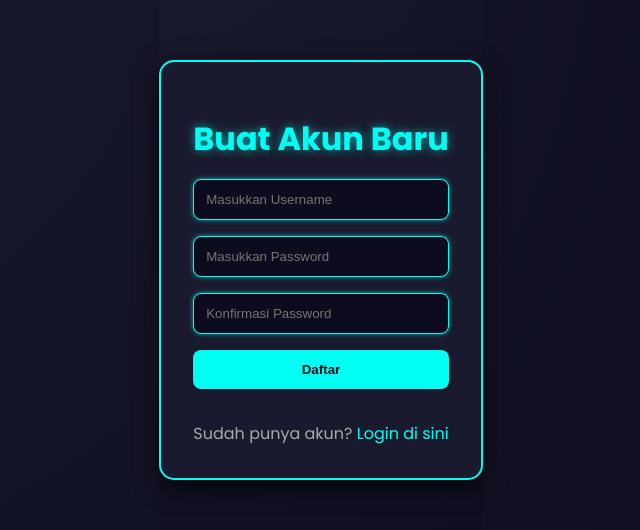
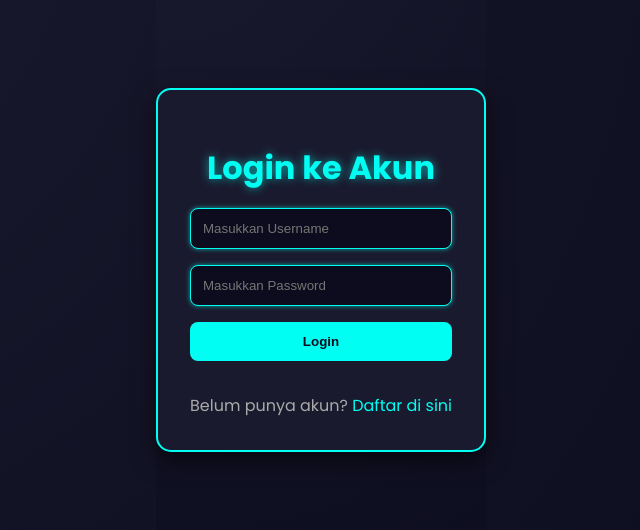
Before and after one commit to fyomell/web-create-panel, a website: page public/login.html in a window 1280 px wide. Shown: the part 130-660 px from the top of the page, without its empty margins (319-959 px from the left). Drawn offline with Linux system fonts and the light colour scheme.

Commit message:
Update login.html

```diff
--- a/public/login.html
+++ b/public/login.html
@@ -3,202 +3,80 @@
 <head>
     <meta charset="UTF-8">
     <meta name="viewport" content="width=device-width, initial-scale=1.0">
-    <title>Daftar Akun</title>
+    <title>Login</title>
     <link href="https://fonts.googleapis.com/css2?family=Poppins:wght@400;700&display=swap" rel="stylesheet">
     <style>
-        :root {
-            --dark-bg: #0c0c1e;
-            --card-bg: #1a1a2e;
-            --neon-cyan: #00fff2;
-            --neon-shadow: rgba(0, 255, 242, 0.6);
-            --text-color: #e0e0e0;
-            --light-text: #aaa;
-            --btn-text: #0c0c1e;
-        }
-
-        body,
-        html {
-            margin: 0;
-            padding: 0;
-            font-family: 'Poppins', sans-serif;
-            background: radial-gradient(circle at top left, var(--card-bg), var(--dark-bg));
-            color: var(--text-color);
-            height: 100%;
-            display: flex;
-            justify-content: center;
-            align-items: center;
-        }
-
-        .auth-container {
-            max-width: 400px;
-            width: 90%;
-            margin: 2rem auto;
-            background-color: var(--card-bg);
-            padding: 2rem;
-            border-radius: 15px;
-            border: 2px solid var(--neon-cyan);
-            box-shadow: 0 8px 25px rgba(0, 0, 0, 0.6);
-            text-align: center;
-        }
-
-        h1 {
-            color: var(--neon-cyan);
-            text-shadow: 0 0 10px var(--neon-shadow);
-            margin-bottom: 1rem;
-        }
-
-        .input-group {
-            display: flex;
-            flex-direction: column;
-            gap: 1rem;
-            margin-bottom: 2rem;
-        }
-
-        input {
-            width: 100%;
-            box-sizing: border-box;
-            padding: 0.75rem;
-            border-radius: 0.5rem;
-            border: 1px solid var(--neon-cyan);
-            background-color: var(--dark-bg);
-            color: var(--text-color);
-            outline: none;
-            box-shadow: 0 0 5px var(--neon-shadow);
-        }
-
-        button {
-            width: 100%;
-            padding: 0.75rem 1.5rem;
-            border: none;
-            background-color: var(--neon-cyan);
-            color: var(--btn-text);
-            border-radius: 0.5rem;
-            font-weight: bold;
-            cursor: pointer;
-            transition: all 0.3s ease;
-        }
-
-        button:disabled {
-            background-color: #555;
-            cursor: not-allowed;
-        }
-
-        button:hover:not(:disabled) {
-            background-color: #00b8d4;
-        }
-
-        .auth-link {
-            margin-top: 1.5rem;
-            color: var(--light-text);
-        }
-
-        .auth-link a {
-            color: var(--neon-cyan);
-            text-decoration: none;
-        }
-
-        .status-message {
-            margin-top: 1rem;
-            padding: 1rem;
-            border-radius: 8px;
-            text-align: center;
-            display: none;
-            background-color: rgba(244, 67, 54, 0.2);
-            color: #f44336;
-            word-wrap: break-word;
-        }
+        :root { --dark-bg: #0c0c1e; --card-bg: #1a1a2e; --neon-cyan: #00fff2; --neon-shadow: rgba(0, 255, 242, 0.6); --text-color: #e0e0e0; --light-text: #aaa; --btn-text: #0c0c1e; }
+        body, html { margin: 0; padding: 0; font-family: 'Poppins', sans-serif; background: radial-gradient(circle at top left, var(--card-bg), var(--dark-bg)); color: var(--text-color); height: 100%; display: flex; justify-content: center; align-items: center; }
+        .auth-container { max-width: 400px; width: 90%; margin: 2rem auto; background-color: var(--card-bg); padding: 2rem; border-radius: 15px; border: 2px solid var(--neon-cyan); box-shadow: 0 8px 25px rgba(0, 0, 0, 0.6); text-align: center; }
+        h1 { color: var(--neon-cyan); text-shadow: 0 0 10px var(--neon-shadow); margin-bottom: 1rem; }
+        .input-group { display: flex; flex-direction: column; gap: 1rem; margin-bottom: 2rem; }
+        input { width: 100%; box-sizing: border-box; padding: 0.75rem; border-radius: 0.5rem; border: 1px solid var(--neon-cyan); background-color: var(--dark-bg); color: var(--text-color); outline: none; box-shadow: 0 0 5px var(--neon-shadow); }
+        button { width: 100%; padding: 0.75rem 1.5rem; border: none; background-color: var(--neon-cyan); color: var(--btn-text); border-radius: 0.5rem; font-weight: bold; cursor: pointer; transition: all 0.3s ease; }
+        button:hover { background-color: #00b8d4; }
+        .auth-link { margin-top: 1.5rem; color: var(--light-text); }
+        .auth-link a { color: var(--neon-cyan); text-decoration: none; }
+        .status-message { margin-top: 1rem; padding: 1rem; border-radius: 8px; text-align: center; display: none; background-color: rgba(244, 67, 54, 0.2); color: #f44336; }
     </style>
 </head>
 <body>
     <main class="auth-container">
-        <h1>Buat Akun Baru</h1>
-        <form id="registerForm" class="input-group">
-            <input type="text" id="username" placeholder="Masukkan Username" required autocomplete="off">
-            <input type="password" id="password" placeholder="Masukkan Password" required autocomplete="off">
-            <input type="password" id="confirmPassword" placeholder="Konfirmasi Password" required autocomplete="off">
-            <button type="submit" id="submitButton">Daftar</button>
+        <h1>Login ke Akun</h1>
+        <form id="loginForm" class="input-group">
+            <input type="text" id="username" placeholder="Masukkan Username" required>
+            <input type="password" id="password" placeholder="Masukkan Password" required>
+            <button type="submit">Login</button>
         </form>
         <div id="errorMessage" class="status-message"></div>
         <div class="auth-link">
-            Sudah punya akun? <a href="/login.html">Login di sini</a>
+            Belum punya akun? <a href="/register.html">Daftar di sini</a>
         </div>
     </main>
 
     <script type="module">
         import { auth, db } from './firebase-config.js';
-        import { createUserWithEmailAndPassword } from "https://www.gstatic.com/firebasejs/9.15.0/firebase-auth.js";
-        import { doc, setDoc, collection, query, where, getDocs } from "https://www.gstatic.com/firebasejs/9.15.0/firebase-firestore.js";
+        import { signInWithEmailAndPassword } from "https://www.gstatic.com/firebasejs/9.15.0/firebase-auth.js";
+        import { collection, query, where, getDocs } from "https://www.gstatic.com/firebasejs/9.15.0/firebase-firestore.js";
 
-        // Kode Debugging untuk memastikan config ter-load
-        console.log("Mencoba load Firebase Config di register.html...");
-        console.log("Object Auth:", auth);
+        const loginForm = document.getElementById('loginForm');
+        const errorMessage = document.getElementById('errorMessage');
 
-        const registerForm = document.getElementById('registerForm');
-        const errorMessage = document.getElementById('errorMessage');
-        const submitButton = document.getElementById('submitButton');
-
-        registerForm.addEventListener('submit', async (e) => {
+        loginForm.addEventListener('submit', async (e) => {
             e.preventDefault();
-
-            // Nonaktifkan tombol saat proses
-            submitButton.disabled = true;
-            submitButton.textContent = "Memproses...";
-            errorMessage.style.display = 'none';
-
             const username = document.getElementById('username').value.trim().toLowerCase();
             const password = document.getElementById('password').value;
-            const confirmPassword = document.getElementById('confirmPassword').value;
 
-            // Fungsi untuk menampilkan error dan mengaktifkan tombol kembali
-            function showError(message) {
-                errorMessage.textContent = message;
-                errorMessage.style.display = 'block';
-                submitButton.disabled = false;
-                submitButton.textContent = "Daftar";
-            }
-
-            if (password !== confirmPassword) {
-                return showError('Password dan konfirmasi password tidak cocok!');
-            }
-            if (!username || username.includes(" ") || username.length < 4) {
-                return showError('Username minimal 4 karakter dan tidak boleh ada spasi.');
-            }
-            if (password.length < 6) {
-                return showError('Password minimal harus 6 karakter.');
+            if (!username || !password) {
+                errorMessage.textContent = 'Username dan password wajib diisi!';
+                return errorMessage.style.display = 'block';
             }
 
             try {
-                // 1. Cek dulu apakah username sudah ada di Firestore
+                // 1. Cari username di Firestore untuk mendapatkan email palsunya
                 const usersRef = collection(db, "users");
                 const q = query(usersRef, where("username", "==", username));
                 const querySnapshot = await getDocs(q);
-                if (!querySnapshot.empty) {
-                    throw new Error("Username sudah digunakan orang lain!");
+
+                if (querySnapshot.empty) {
+                    throw new Error("Username tidak ditemukan!");
                 }
 
-                // 2. Buat email palsu untuk didaftarkan ke Firebase Auth
-                const fakeEmail = `${username}@panel-register.web`;
+                // 2. Ambil email palsu dari data user
+                const userData = querySnapshot.docs[0].data();
+                const fakeEmail = userData.email;
 
-                // 3. Buat user di Firebase Auth pake email palsu
-                const userCredential = await createUserWithEmailAndPassword(auth, fakeEmail, password);
-                const user = userCredential.user;
+                // 3. Gunakan email palsu untuk login ke Firebase Auth
+                await signInWithEmailAndPassword(auth, fakeEmail, password);
 
-                // 4. Buat dokumen untuk user di Firestore dengan data lengkap
-                await setDoc(doc(db, "users", user.uid), {
-                    username: username, // Simpan username asli
-                    email: fakeEmail,     // Simpan email palsu
-                    panelCount: 0       // Inisialisasi limit panel
-                });
-
-                alert('Pendaftaran berhasil! Silakan login.');
-                window.location.href = '/login.html';
-
+                // 4. Arahkan ke halaman utama jika berhasil
+                window.location.href = '/index.html';
             } catch (error) {
-                if (error.code === 'auth/email-already-in-use') {
-                    showError("Username sudah digunakan orang lain!");
+                if (error.code === 'auth/wrong-password' || error.message === "Username tidak ditemukan!") {
+                    errorMessage.textContent = 'Username atau password salah!';
                 } else {
-                    showError(error.message);
+                    errorMessage.textContent = error.message;
                 }
+                errorMessage.style.display = 'block';
             }
         });
     </script>
```
